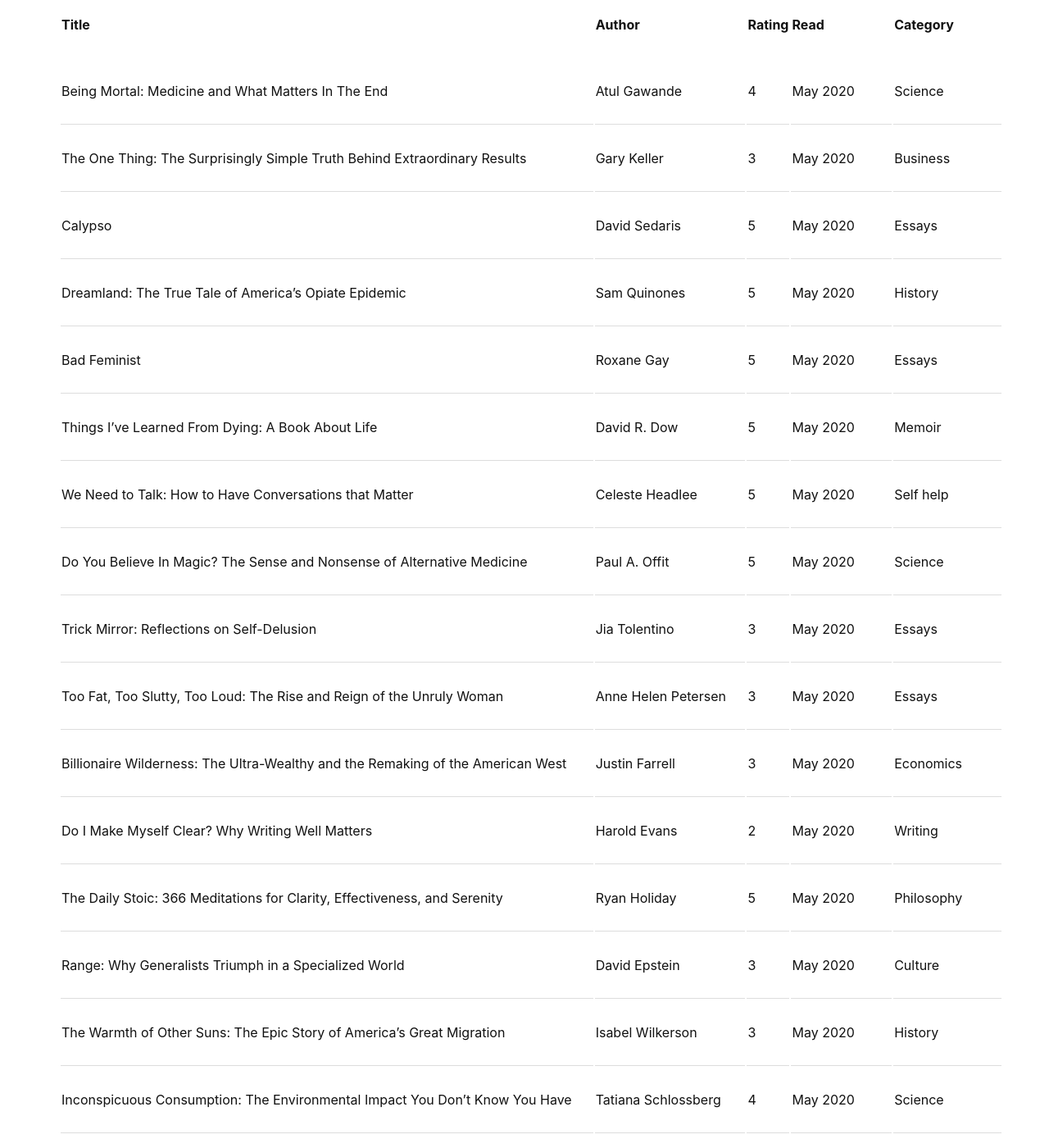
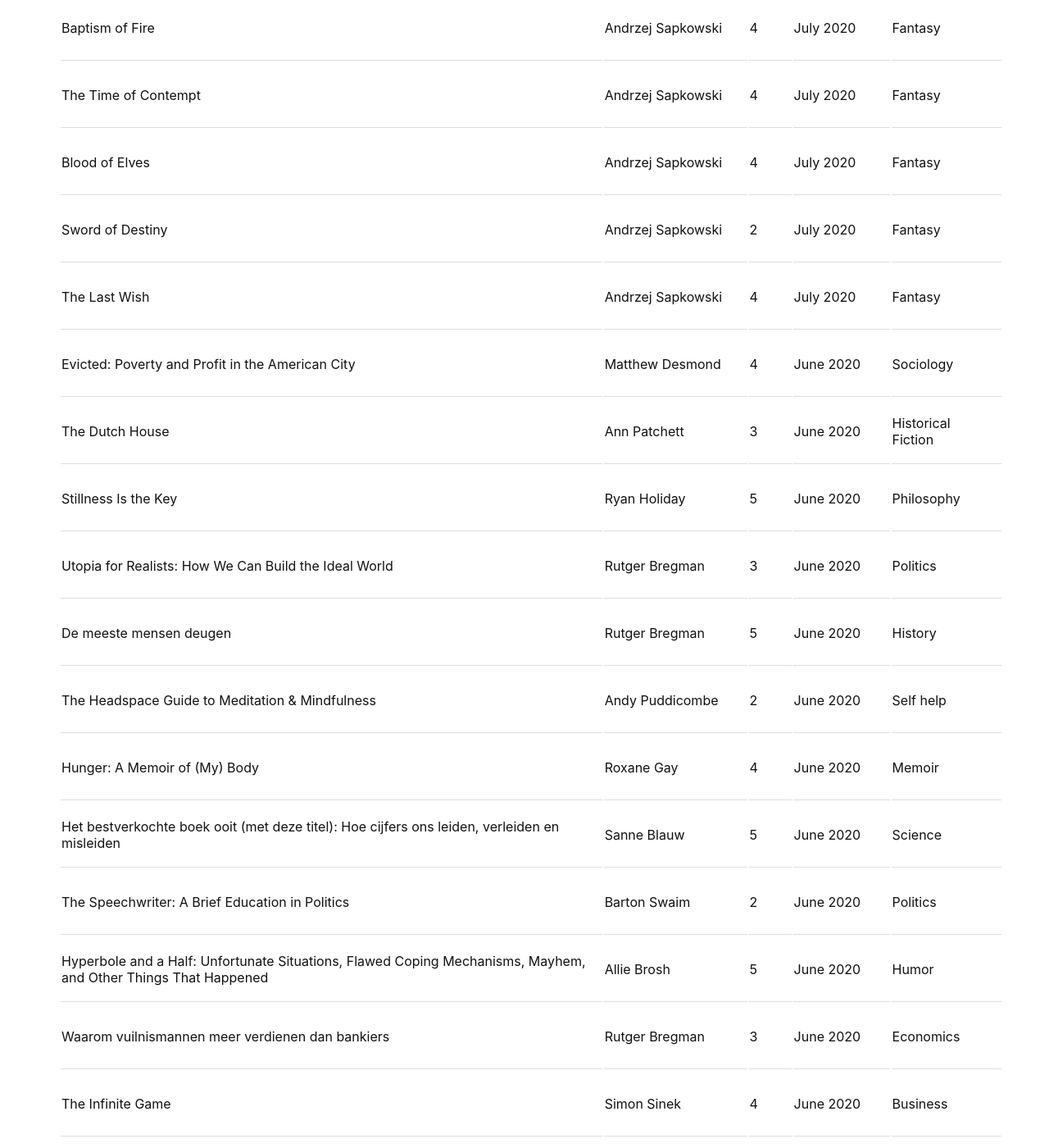
Before and after one commit to imlsw/imlsw.github.io, a Jekyll site: the page built from _posts/2020-05-19-books-2020.md, in a window 1280 px wide and 1400 px high, scrolled down 445 px. Shown: the whole window at 82% size. Built offline with Jekyll 4.4.1, drawn with Linux system fonts in a browser that asks for light colours; some web fonts are replaced; some of the changed text lies outside the part shown.

Commit message:
Updated books

```diff
--- a/_posts/2020-05-19-books-2020.md
+++ b/_posts/2020-05-19-books-2020.md
@@ -7,13 +7,29 @@ author: Ilse
 ---
 
 # Books I read in 2020
-<div class="main-content-blog"><p>I just read <i>Calypso</i><a href="https://www.goodreads.com/book/show/38348476-calypso" target="blank">&#8599;</a> by David Sedaris, a book so funny it made me cry tears of joy. My favorite story was the <a href="https://www.newyorker.com/magazine/2014/06/30/stepping-out-3" target="blank">Fitbit story</a>, followed by the story about feeding his tumor to a turtle (don't ask).</p>
-<p>You can follow what I'm reading on my Goodreads account <a href="https://www.goodreads.com/ilseml" target="blank">&#8599;</a>.</p></div>
+<div class="main-content-blog"><p>You can follow what I'm reading on my Goodreads account <a href="https://www.goodreads.com/ilseml" target="blank">&#8599;</a>.</p></div>
 
-*Last updated: May 31, 2020*
+*Last updated: July 27, 2020*
 
 |	Title	|	Author	|	Rating	|	Read	|	Category	|
 |	---------	|	---------	|	---------	|	---------	|	---------	|
+| Baptism of Fire | Andrzej Sapkowski | 4 | July 2020 | Fantasy |
+| The Time of Contempt | Andrzej Sapkowski | 4 | July 2020 | Fantasy |
+| Blood of Elves | Andrzej Sapkowski | 4 | July 2020 | Fantasy |
+| Sword of Destiny | Andrzej Sapkowski | 2 | July 2020 | Fantasy |
+| The Last Wish | Andrzej Sapkowski | 4 | July 2020 | Fantasy |
+| Evicted: Poverty and Profit in the American City | Matthew Desmond | 4 | June 2020 | Sociology |
+| The Dutch House | Ann Patchett | 3 | June 2020 | Historical Fiction |
+| Stillness Is the Key | Ryan Holiday | 5 | June 2020 | Philosophy |
+| Utopia for Realists: How We Can Build the Ideal World | Rutger Bregman | 3 | June 2020 | Politics |
+| De meeste mensen deugen | Rutger Bregman | 5 | June 2020 | History |
+| The Headspace Guide to Meditation & Mindfulness | Andy Puddicombe | 2 | June 2020 | Self help |
+| Hunger: A Memoir of (My) Body | Roxane Gay | 4 | June 2020 | Memoir |
+| Het bestverkochte boek ooit (met deze titel): Hoe cijfers ons leiden, verleiden en misleiden | Sanne Blauw | 5 | June 2020 | Science |
+| The Speechwriter: A Brief Education in Politics | Barton Swaim | 2 | June 2020 | Politics |
+| Hyperbole and a Half: Unfortunate Situations, Flawed Coping Mechanisms, Mayhem, and Other Things That Happened | Allie Brosh | 5 | June 2020 | Humor |
+| Waarom vuilnismannen meer verdienen dan bankiers | Rutger Bregman | 3 | June 2020 | Economics |
+| The Infinite Game | Simon Sinek | 4 | June 2020 | Business|
 | Being Mortal: Medicine and What Matters In The End | Atul Gawande | 4 | May 2020 | Science |
 | The One Thing: The Surprisingly Simple Truth Behind Extraordinary Results | Gary Keller | 3 | May 2020 | Business |
 | Calypso | David Sedaris | 5 | May 2020 | Essays |
```
